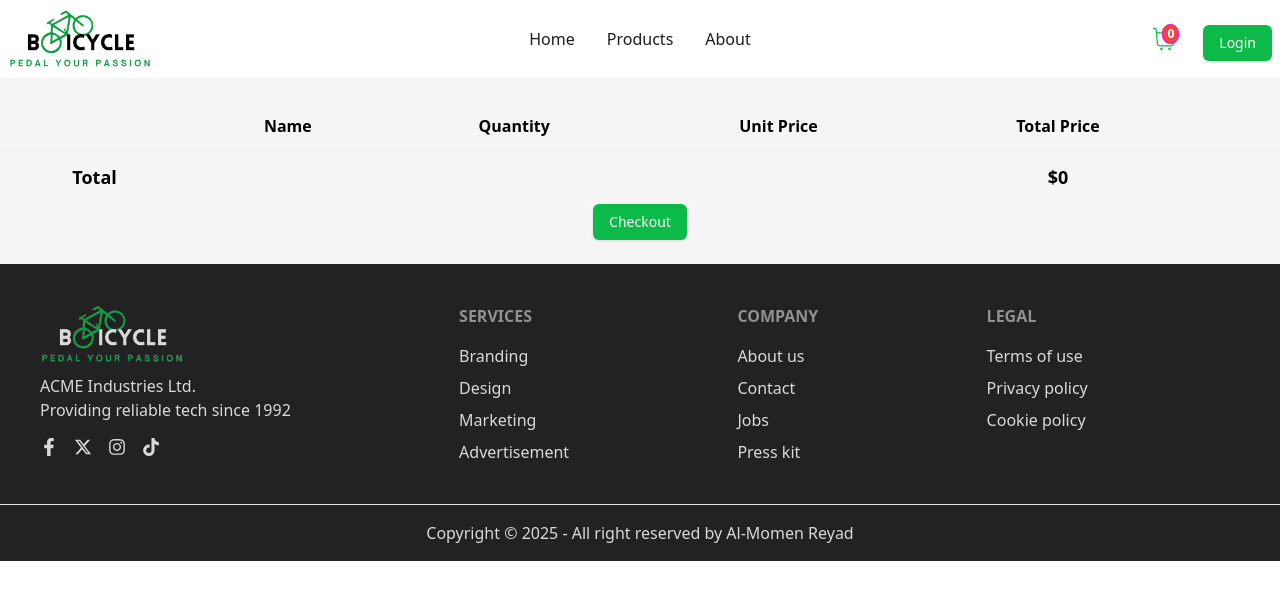
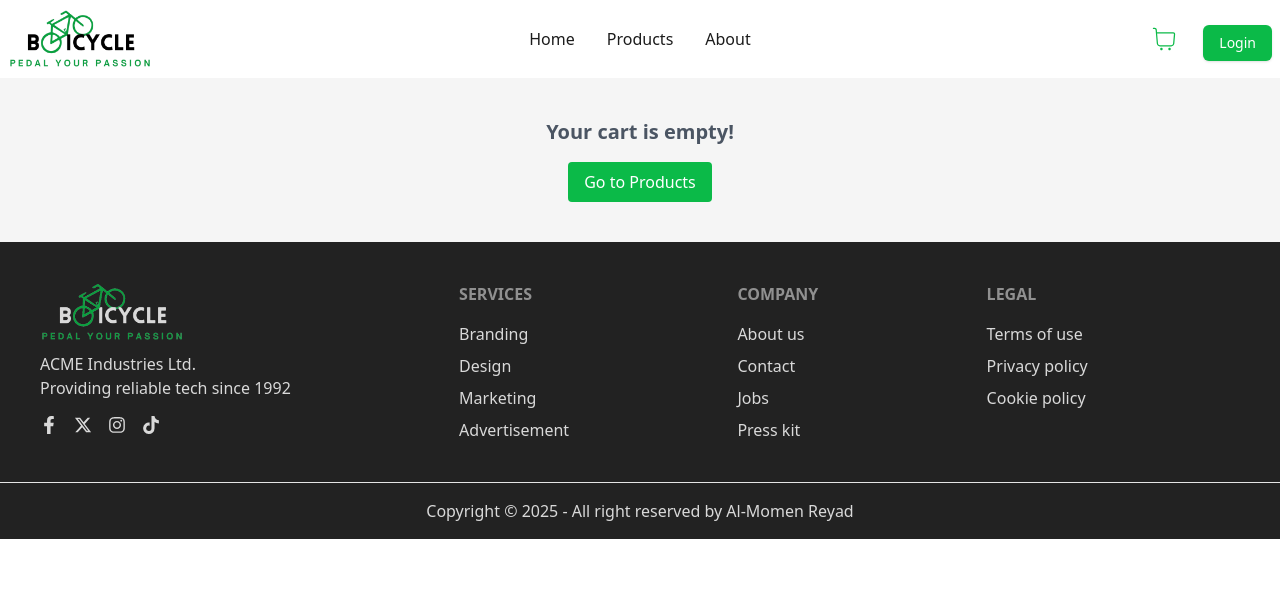
Before and after one commit to Reyad02/bicycle-store, a React (Vite) app: page /cart in a window 1280 px wide. Shown: the top 600 px of the page. Built offline with nearby package versions, Linux system fonts and the light colour scheme.

Commit message:
all type of conditional things done

```diff
--- a/src/Routes/Route.tsx
+++ b/src/Routes/Route.tsx
@@ -6,7 +6,6 @@ import Products from "../pages/Products/Products";
 import SingleProduct from "../pages/Products/SingleProduct";
 import Login from "../pages/Login/Login";
 import Cart from "../pages/Cart/Cart";
-import Checkout from "../pages/Checkout/Checkout";
 import PrivateRoute from "./PrivateRoute";
 import Payment_Success from "../pages/Payment_Success/Payment_Success";
 import Payment_Failed from "../pages/Payment_Failed/Payment_Failed";
@@ -42,17 +41,17 @@ const router = createBrowserRouter([
       },
       {
         path: "/orders/success",
-        element: <Payment_Success />,
+        element: (
+          <PrivateRoute>
+            <Payment_Success />
+          </PrivateRoute>
+        ),
       },
       {
         path: "/orders/fail",
-        element: <Payment_Failed />,
-      },
-      {
-        path: "/checkout",
         element: (
           <PrivateRoute>
-            <Checkout />
+            <Payment_Failed />
           </PrivateRoute>
         ),
       },
--- a/src/components/Navbar/Navbar.tsx
+++ b/src/components/Navbar/Navbar.tsx
@@ -3,8 +3,9 @@ import { Button } from "../ui/button";
 import blackclr from "@/assets/B_rcelle__1_-removebg-preview.png";
 import { useState } from "react";
 import { CiShoppingCart } from "react-icons/ci";
-import { useSelector } from "react-redux";
+import { useDispatch, useSelector } from "react-redux";
 import { RootState } from "../../redux/store";
+import { logout } from "../../redux/features/auth/authSlice";
 
 interface ICustomNavLink {
   to: string;
@@ -31,9 +32,16 @@ const CustomNavLink = ({ to, children, onClick }: ICustomNavLink) => {
 const Navbar = () => {
   const [isDropDown, setIsDropDown] = useState(false);
   const itemsInCart = useSelector((state: RootState) => state?.cart?.items);
+  const userEmail = useSelector((state: RootState) => state.auth.user);
+  const dispatch = useDispatch();
 
   const closeDropdown = () => {
     setIsDropDown(false);
+  };
+
+  const handleLogout = () => {
+    localStorage.removeItem("token");
+    dispatch(logout());
   };
   return (
     <div>
@@ -107,18 +115,29 @@ const Navbar = () => {
           <Link to={"/cart"} className="text-3xl text-[#0BBA48] font-bold ">
             <div className="relative">
               <CiShoppingCart></CiShoppingCart>
+              {itemsInCart?.length > 0 && (
                 <div className="absolute top-0 right-0 text-xs">
                   <div className="badge badge-secondary p-0 px-1 text-xs bg-red-500 text-white">
                     {itemsInCart?.length}
                   </div>
                 </div>
+              )}
             </div>
           </Link>
+          {userEmail ? (
+            <Button
+              onClick={() => handleLogout()}
+              className="bg-[#0BBA48] text-white w-fit mt-2"
+            >
+              Logout
+            </Button>
+          ) : (
             <Link to={"/login"}>
               <Button className="bg-[#0BBA48] text-white w-fit mt-2">
                 Login
               </Button>
             </Link>
+          )}
         </div>
       </div>
     </div>
--- a/src/pages/Cart/Cart.tsx
+++ b/src/pages/Cart/Cart.tsx
@@ -1,10 +1,13 @@
 import { Button } from "../../components/ui/button";
 import { useDispatch, useSelector } from "react-redux";
 import { RootState } from "../../redux/store";
-import { CartItem, removeFromCart } from "../../redux/features/cart/cartSlice";
-import { useNavigate } from "react-router-dom";
+import {
+  CartItem,
+  removeAllFromCart,
+  removeFromCart,
+} from "../../redux/features/cart/cartSlice";
+import { Link, useNavigate } from "react-router-dom";
 import { useMakeOrderMutation } from "../../redux/features/order/orderApi";
-// import { ToastContainer } from "react-toastify";
 
 const Cart = () => {
   const itemsInCart = useSelector((state: RootState) => state?.cart?.items);
@@ -18,6 +21,10 @@ const Cart = () => {
   const dispatch = useDispatch();
   const deleteItem = (item: CartItem) => {
     dispatch(removeFromCart(item));
+  };
+
+  const clearCart = () => {
+    dispatch(removeAllFromCart());
   };
 
   const handleCheckOut = async () => {
@@ -52,7 +59,7 @@ const Cart = () => {
 
   return (
     <div className="bg-[#F5F5F5]">
-      {/* <ToastContainer /> */}
+      {itemsInCart.length > 0 ? (
         <div className="flex flex-col max-w-7xl py-6  mx-auto">
           <div className="overflow-x-auto">
             <table className="table">
@@ -63,7 +70,14 @@ const Cart = () => {
                   <th>Quantity</th>
                   <th>Unit Price</th>
                   <th>Total Price</th>
-                <th></th>
+                  <th>
+                    <Button
+                      onClick={clearCart}
+                      className="text-black bg-transparent border border-gray-600 hover:bg-red-600 hover:text-white hover:border-red-600"
+                    >
+                      Clear Cart
+                    </Button>
+                  </th>
                 </tr>
               </thead>
               <tbody>
@@ -94,8 +108,7 @@ const Cart = () => {
               </tbody>
             </table>
           </div>
-        {/* <Link to="/checkout" className=" mt-6 text-center"> */}
-        <div className="flex justify-center ">
+          <div className="flex justify-center gap-8">
             <Button
               onClick={handleCheckOut}
               className="bg-[#0BBA48] text-white w-fit "
@@ -103,8 +116,20 @@ const Cart = () => {
               Checkout
             </Button>
           </div>
-        {/* </Link> */}
         </div>
+      ) : (
+        <div className="flex flex-col items-center justify-center py-10">
+          <h2 className="text-xl font-semibold text-gray-600">
+            Your cart is empty!
+          </h2>
+          <Link
+            to="/products"
+            className="mt-4 bg-[#0BBA48] text-white px-4 py-2 rounded"
+          >
+            Go to Products
+          </Link>
+        </div>
+      )}
     </div>
   );
 };
--- a/src/pages/Checkout/Checkout.tsx
+++ /dev/null
@@ -1,8 +0,0 @@
-
-const Checkout = () => {
-  return (
-    <div>Checkout</div>
-  )
-}
-
-export default Checkout
--- a/src/pages/Payment_Success/Payment_Success.tsx
+++ b/src/pages/Payment_Success/Payment_Success.tsx
@@ -1,9 +1,14 @@
 import { useEffect, useState } from "react";
+import { useDispatch } from "react-redux";
 import { useNavigate } from "react-router-dom";
+import { removeAllFromCart } from "../../redux/features/cart/cartSlice";
 
 const Payment_Success = () => {
   const navigate = useNavigate();
   const [countdown, setCountdown] = useState(5);
+  const dispatch = useDispatch();
+
+  dispatch(removeAllFromCart());
 
   useEffect(() => {
     const interval = setInterval(() => {
--- a/src/redux/features/cart/cartSlice.ts
+++ b/src/redux/features/cart/cartSlice.ts
@@ -45,9 +45,15 @@ export const cartSlice = createSlice({
         0
       );
     },
+
+    removeAllFromCart: (state) => {
+      state.items = [];
+      state.totalPrice = 0;
+    },
   },
 });
 
-export const { addToCart, removeFromCart } = cartSlice.actions;
+export const { addToCart, removeFromCart, removeAllFromCart } =
+  cartSlice.actions;
 
 export default cartSlice.reducer;
```
Lines whose indentation alone changed are shown as unchanged.
